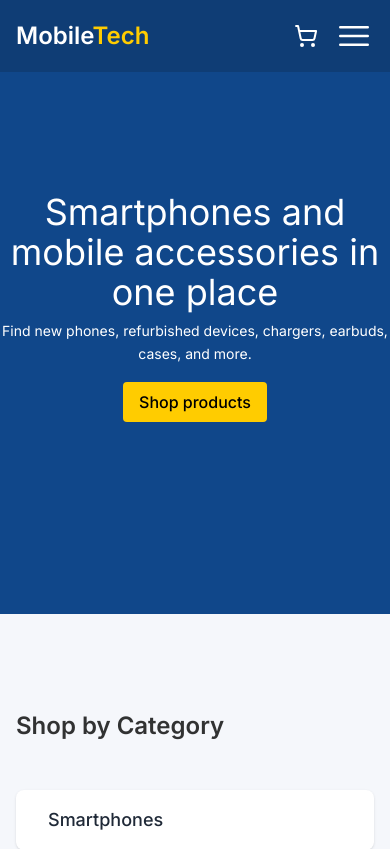
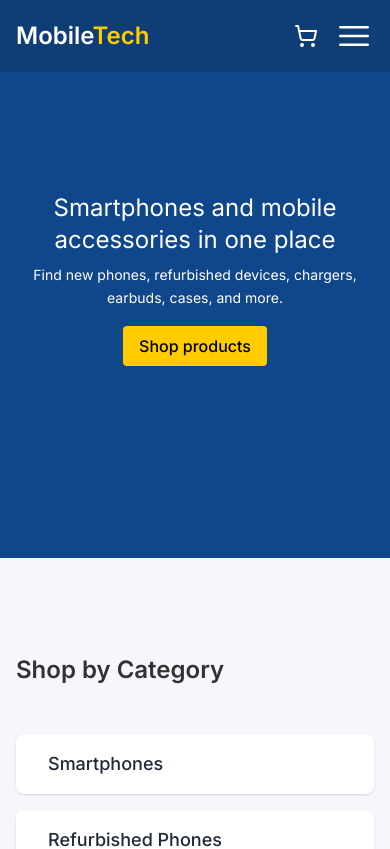
Before and after one commit to manos-grigorakis/mobiletech, a Vue app in the folder frontend/: page / in a window 390 px wide. Shown: the top 849 px of the page. Built offline with nearby package versions, Linux system fonts and the light colour scheme.

Commit message:
style: update font size on hero title and add transition on hero CTA

```diff
--- a/frontend/src/components/home/HeroSection.vue
+++ b/frontend/src/components/home/HeroSection.vue
@@ -1,14 +1,14 @@
 <template>
   <section
-    class="flex flex-col items-center justify-center py-48 -mt-24 text-center text-white bg-primary-700"
+    class="flex flex-col items-center justify-center px-4 py-48 -mt-24 text-center text-white bg-primary-700"
   >
-    <h1 class="text-4xl">Smartphones and mobile accessories in one place</h1>
+    <h1 class="text-2xl md:text-4xl">Smartphones and mobile accessories in one place</h1>
     <p class="mt-2 text-sm leading-relaxed">
       Find new phones, refurbished devices, chargers, earbuds, cases, and more.
     </p>
     <RouterLink
       to="/products"
-      class="px-4 py-2 mt-4 font-medium text-black rounded bg-accent-500 hover:bg-accent-600 hover:cursor-pointer"
+      class="px-4 py-2 mt-4 font-medium text-black transition-colors duration-300 rounded bg-accent-500 hover:bg-accent-600 hover:cursor-pointer"
     >
       Shop products
     </RouterLink>
```
